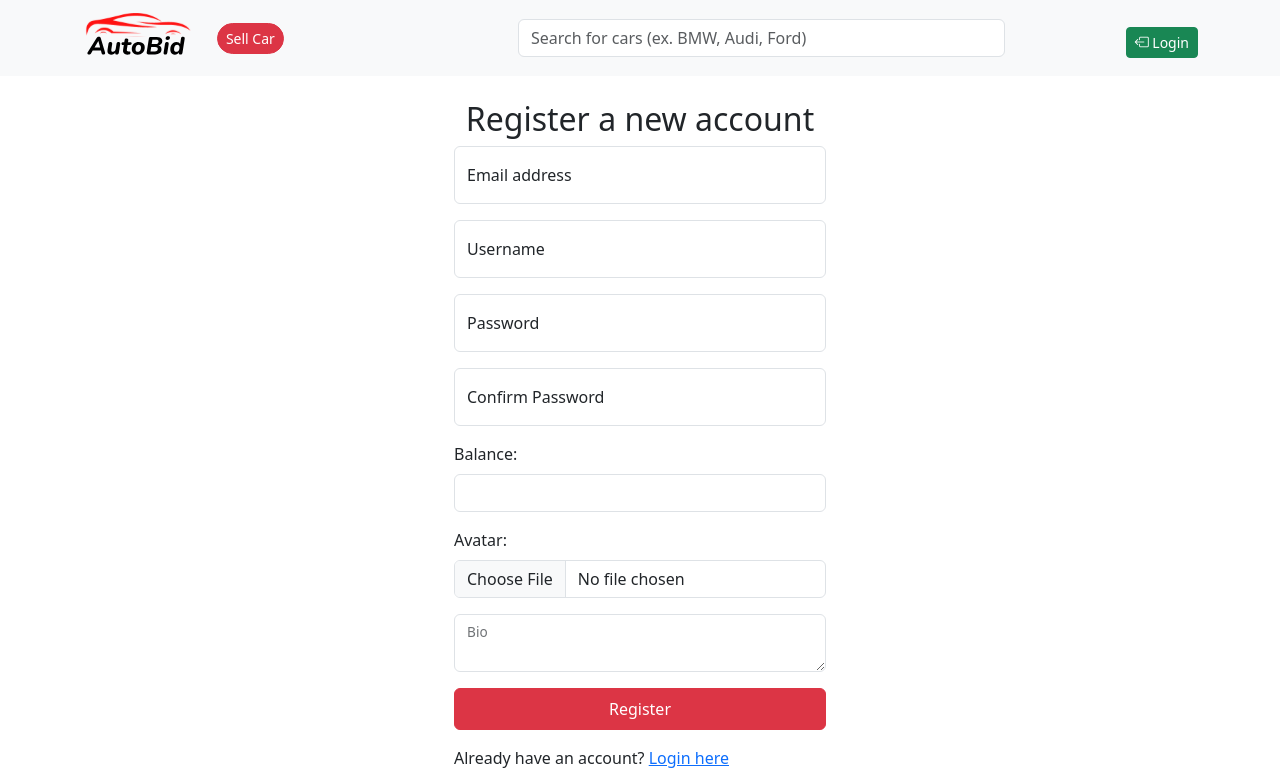
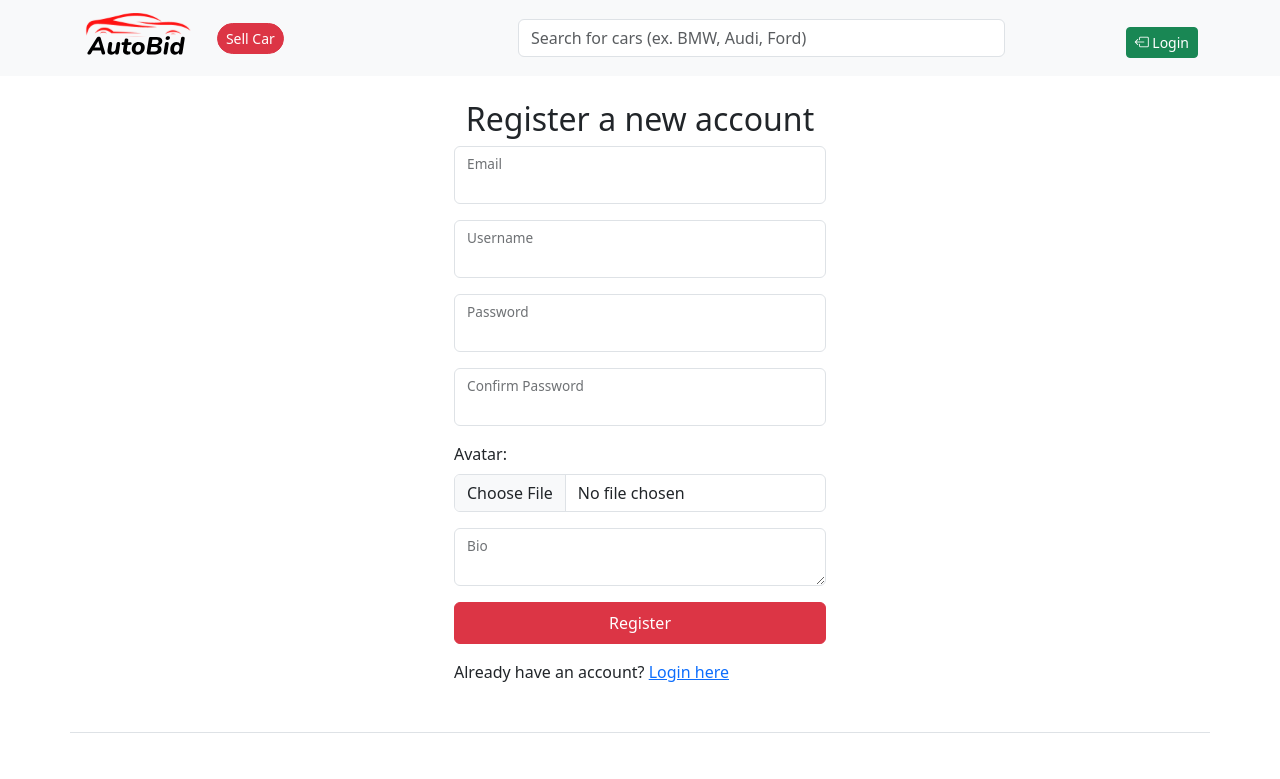
Before and after one commit to baohm88/autobid, a React (Vite) app: page /register in a window 1280 px wide. Shown: the top 779 px of the page. Built offline with nearby package versions, Linux system fonts and the light colour scheme.

Commit message:
add getRedirectPathByRole

```diff
--- a/src/components/Login.jsx
+++ b/src/components/Login.jsx
@@ -2,12 +2,11 @@ import axios from "axios";
 import { useContext, useState } from "react";
 import { Link, useNavigate } from "react-router-dom";
 import { UserContext } from "../context/user-context";
-import { Alert } from "react-bootstrap";
+import { toast } from "react-toastify";
 
 export default function Login() {
     const [username, setUsername] = useState("");
     const [password, setPassword] = useState("");
-    const [error, setError] = useState(null);
     const [usernameError, setUsernameError] = useState("");
     const [passwordError, setPasswordError] = useState("");
     const [loading, setLoading] = useState(false);
@@ -59,11 +58,10 @@ export default function Login() {
             if (resData.success === true) {
                 const user = resData.data[0];
 
-                setError(null); // Clear any previous error
-                alert("Welcome, " + resData.data[0].username);
+                toast.success("Welcome, " + resData.data[0].username);
 
                 setUser(user);
-                // Save the user object to localStorage as a JSON string
+
                 localStorage.setItem("user", JSON.stringify(user));
 
                 // Navigate to different routes based on user role
@@ -73,13 +71,13 @@ export default function Login() {
                     navigate("/");
                 }
             } else {
-                setError(resData.message); // Set error message
+                toast.error(resData.message);
             }
         } catch (error) {
             console.error("Login request failed:", error);
-            setError("Login failed. Please try again."); // Set generic error message
+            toast.error("Login failed. Please try again.");
         } finally {
-            setLoading(false); // Set loading to false after request is complete
+            setLoading(false);
         }
     }
 
@@ -87,25 +85,12 @@ export default function Login() {
         <div className="container mt-4">
             <h2 className="text-center">Login</h2>
 
-            {/* Dismissible Alert for Error Messages */}
-            {error && (
-                <Alert
-                    variant="danger"
-                    onClose={() => setError(null)}
-                    dismissible
-                    className="col-md-6 col-lg-4 mx-auto"
-                >
-                    {error}
-                </Alert>
-            )}
-
             <form className="col-md-6 col-lg-4 mx-auto" onSubmit={handleSubmit}>
                 <div className="form-floating mb-3">
                     <input
                         className={`form-control ${
                             usernameError ? "is-invalid" : ""
                         }`}
-                        placeholder="Username"
                         type="text"
                         id="username"
                         name="username"
@@ -123,14 +108,13 @@ export default function Login() {
                         className={`form-control ${
                             passwordError ? "is-invalid" : ""
                         }`}
-                        placeholder="Password"
                         type="password"
                         id="password"
                         name="password"
                         value={password}
                         onChange={(e) => setPassword(e.target.value)}
                     />
-                    <label htmlFor="password">Password</label>
+                    <label htmlFor="password">Password:</label>
                     {passwordError && (
                         <div className="invalid-feedback">{passwordError}</div>
                     )}
--- a/src/components/Register.jsx
+++ b/src/components/Register.jsx
@@ -1,27 +1,20 @@
 import { Link, useNavigate } from "react-router-dom";
 import { useState } from "react";
 import axios from "axios";
-import {
-    Form,
-    Button,
-    Container,
-    Alert,
-    Image,
-    FloatingLabel,
-} from "react-bootstrap";
+import { Form, Button, Container, Image, FloatingLabel } from "react-bootstrap";
 import {
     hasMinLength,
     isEmail,
     isEmpty,
     isEqualsToOtherValue,
 } from "../utils/validation";
+import { toast } from "react-toastify";
 
 export default function Register() {
     const [emailError, setEmailError] = useState("");
     const [usernameError, setUsernameError] = useState("");
     const [passwordError, setPasswordError] = useState("");
     const [password2Error, setPassword2Error] = useState("");
-    const [serverError, setServerError] = useState("");
     const [avatar, setAvatar] = useState(null); // To store the selected avatar image
     const [avatarPreview, setAvatarPreview] = useState(null); // To display the avatar preview
     const [loading, setLoading] = useState(false); // State to track loading status
@@ -78,35 +71,35 @@ export default function Register() {
         // Validate email
         if (isEmpty(userData.email) || !isEmail(userData.email)) {
             setEmailError("Please enter a valid email");
-            setLoading(false); // Set loading to false if validation fails
+            setLoading(false);
             return;
         }
 
         // Validate username
         if (isEmpty(userData.username)) {
             setUsernameError("Username is required");
-            setLoading(false); // Set loading to false if validation fails
+            setLoading(false);
             return;
         }
 
         // Validate password
         if (isEmpty(userData.password)) {
             setPasswordError("Password is required");
-            setLoading(false); // Set loading to false if validation fails
+            setLoading(false);
             return;
         }
 
         // Validate confirm password
         if (isEmpty(userData.password2)) {
             setPassword2Error("Confirm password is required");
-            setLoading(false); // Set loading to false if validation fails
+            setLoading(false);
             return;
         }
 
         // Check if passwords match
         if (!isEqualsToOtherValue(userData.password, userData.password2)) {
             setPassword2Error("Passwords must match");
-            setLoading(false); // Set loading to false if validation fails
+            setLoading(false);
             return;
         }
 
@@ -116,8 +109,8 @@ export default function Register() {
             if (avatarUrl) {
                 userData.image_url = avatarUrl; // Add Cloudinary URL to userData
             } else {
-                setServerError("Failed to upload avatar.");
-                setLoading(false); // Set loading to false if avatar upload fails
+                toast.error("Failed to upload avatar.");
+                setLoading(false);
                 return;
             }
         }
@@ -138,13 +131,14 @@ export default function Register() {
             console.log(response);
 
             if (response.data.success) {
-                alert(response.data.message);
+                toast.success(response.data.message);
+
                 navigate("/login");
             } else {
-                setServerError(response.data.message);
+                toast.error(response.data.message);
             }
         } catch (error) {
-            setServerError("Registration request failed.");
+            toast.error("Registration request failed.");
             console.log(error);
         } finally {
             setLoading(false); // Set loading to false after request is complete
@@ -154,17 +148,12 @@ export default function Register() {
     return (
         <Container className="mt-4">
             <h2 className="text-center">Register a new account</h2>
-            {serverError && <Alert variant="danger">{serverError}</Alert>}
+            {/* {serverError && <Alert variant="danger">{serverError}</Alert>} */}
             <Form onSubmit={handleSubmit} className="col-md-6 col-lg-4 mx-auto">
-                <FloatingLabel
-                    controlId="email"
-                    label="Email address"
-                    className="mb-3"
-                >
+                <FloatingLabel controlId="email" label="Email" className="mb-3">
                     <Form.Control
                         type="email"
                         name="email"
-                        placeholder="Enter your email address"
                         className={emailError ? "is-invalid" : ""}
                     />
                     {emailError && (
@@ -180,7 +169,6 @@ export default function Register() {
                     <Form.Control
                         type="text"
                         name="username"
-                        placeholder="Enter your username"
                         className={usernameError ? "is-invalid" : ""}
                     />
                     {usernameError && (
@@ -196,7 +184,6 @@ export default function Register() {
                     <Form.Control
                         type="password"
                         name="password"
-                        placeholder="Password"
                         className={passwordError ? "is-invalid" : ""}
                     />
                     {passwordError && (
@@ -212,18 +199,12 @@ export default function Register() {
                     <Form.Control
                         type="password"
                         name="password2"
-                        placeholder="Confirm Password"
                         className={password2Error ? "is-invalid" : ""}
                     />
                     {password2Error && (
                         <div className="invalid-feedback">{password2Error}</div>
                     )}
                 </FloatingLabel>
-
-                <Form.Group className="mb-3" controlId="balance">
-                    <Form.Label>Balance:</Form.Label>
-                    <Form.Control type="number" name="balance" />
-                </Form.Group>
 
                 <Form.Group className="mb-3" controlId="avatar">
                     <Form.Label>Avatar:</Form.Label>
--- a/src/hooks/useAuth.jsx
+++ b/src/hooks/useAuth.jsx
@@ -29,23 +29,23 @@ export default function useAuth() {
     }, [user]);
 
     const logOut = () => {
-        if (isLoggingOut) return; // Prevent multiple logout requests
+        if (isLoggingOut) return;
 
         if (window.confirm("Are you sure you want to log out?")) {
-            setIsLoggingOut(true); // Set logging out state
+            setIsLoggingOut(true);
 
             // Navigate to home page first
             redirect("/");
 
             // Delay clearing the user state and localStorage
             setTimeout(() => {
-                setUser(null); // Clear user state
-                localStorage.removeItem("user"); // Clear user from localStorage
+                setUser(null);
+                localStorage.removeItem("user");
 
                 if (isMounted.current) {
-                    setIsLoggingOut(false); // Reset logging out state
+                    setIsLoggingOut(false);
                 }
-            }, 100); // Adjust the delay as needed
+            }, 200); // Adjust the delay as needed
         }
     };
 
--- a/src/hooks/useBidHandler.js
+++ b/src/hooks/useBidHandler.js
@@ -1,9 +1,7 @@
 import { useState } from "react";
 import axios from "axios";
 import { toast } from "react-toastify";
-import { updateUserFromResponse } from "../utils/helpers";
 import useUpdateUser from "../hooks/useUpdateUser";
-
 export function useBidHandler({ car, user, setUser }) {
     const [bidAmount, setBidAmount] = useState("");
     const [depositAmount, setDepositAmount] = useState("");
--- a/src/utils/helpers.jsx
+++ b/src/utils/helpers.jsx
@@ -22,22 +22,12 @@ export function getLiveCountdown(endTime) {
     }
 }
 
+export function getRedirectPathByRole(user) {
+    if (!user || !user.admin) return "/";
 
-export function updateUserFromResponse(data, setUser) {
-    const rawUser = data?.data?.[0];
-
-    if (!rawUser) {
-        console.warn("No data found in response.");
-        return;
-    }
-
-    // Check if user is nested under `f_user_id` (bid case)
-    const updatedUser = rawUser.f_user_id ? rawUser.f_user_id : rawUser;
-
-    if (updatedUser) {
-        localStorage.setItem("user", JSON.stringify(updatedUser));
-        setUser(updatedUser);
+    if (user.admin === true) {
+        return "/admin";
     } else {
-        console.warn("Could not find a valid user object in response.");
+        return "/";
     }
 }
```
